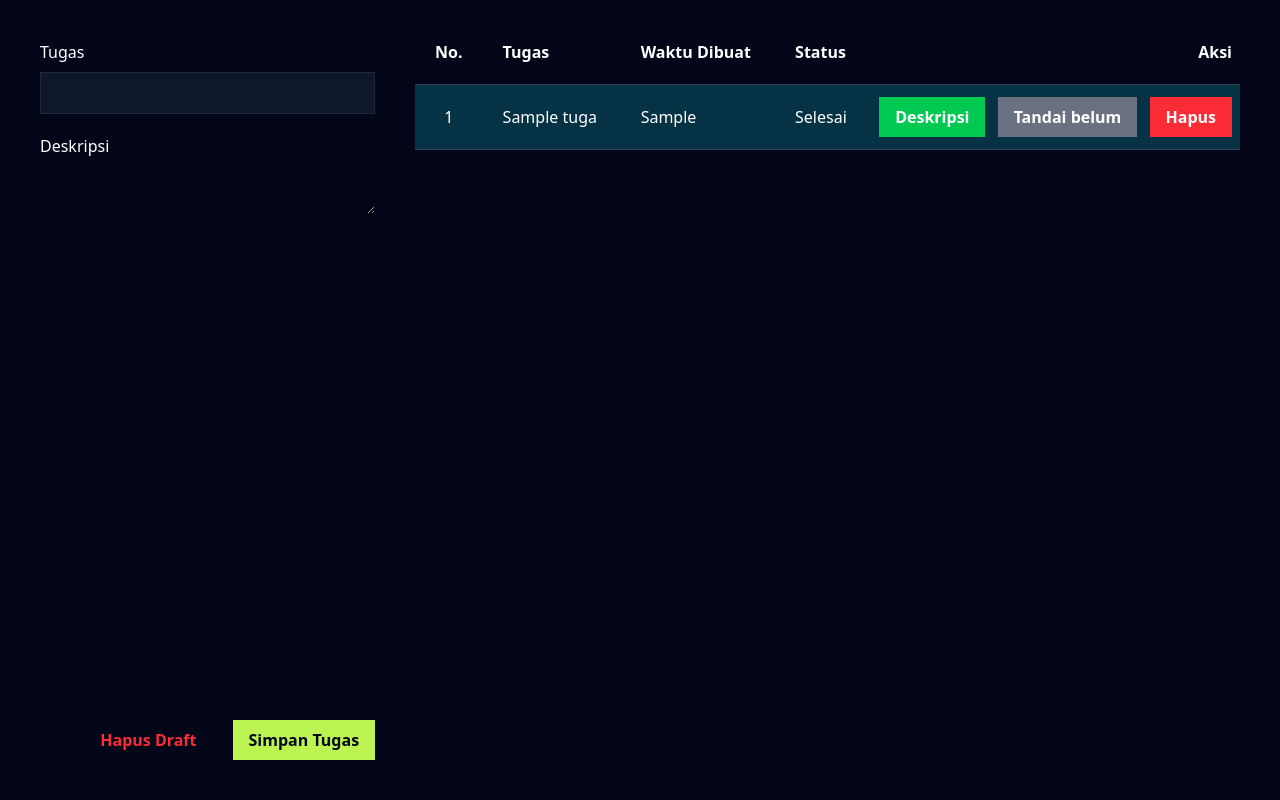
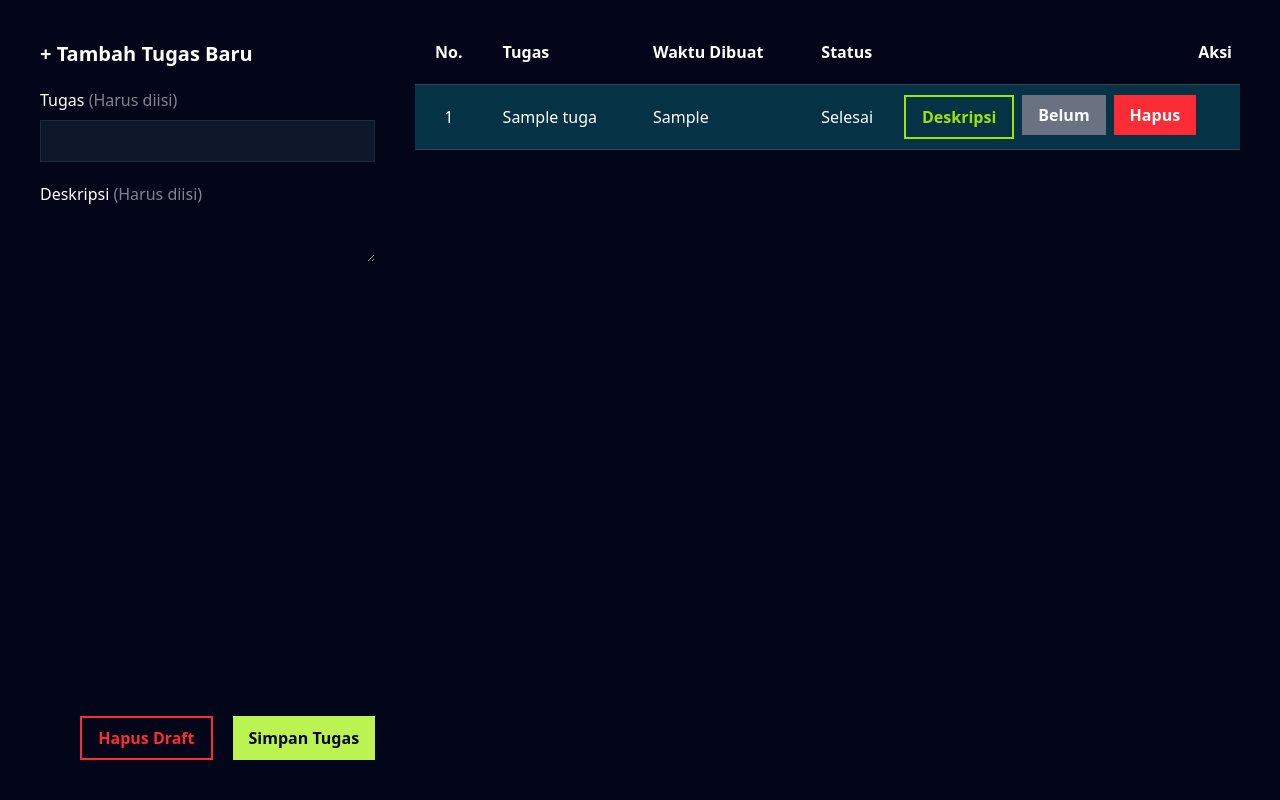
Before and after one commit to Erbitine7/task-tracker, a CodeIgniter 4 app: the page made by app/Views/home.php in a window 1280 px wide. Run offline with PHP 8.4 and a stand-in for CodeIgniter, Linux system fonts and the light colour scheme; the template is opened without the code that fills it: most values are stand-ins (such as "Sample title", 1, 10 or a date in 2020); data that the repository does not hold is empty; some libraries are stand-ins or nearby versions.

Commit message:
Input form fields are now mandatory, Adjusted styling

```diff
--- a/app/Views/home.php
+++ b/app/Views/home.php
@@ -20,16 +20,18 @@
 </head>
 <body class="bg-slate-950 text-white flex flex-row justify-between">
     <form action="<?= base_url('create') ?>" method="POST" class="w-1/3 h-screen p-10 flex flex-col sticky top-0">
+        <?= csrf_field() ?>
+        <h1 class="text-xl font-bold mb-5">+ Tambah Tugas Baru</h1>
         <div class="mb-5">
-            <label for="tugas" class="block mb-2 text-md font-medium">Tugas</label>
-            <input type="text" id="tugas" name="tugas" onchange="saveDraft()" class="w-full p-2 border bg-slate-900 border-gray-800 focus:outline-none focus:ring-2">
+            <label for="tugas" class="block mb-2 text-md font-medium">Tugas <span class="opacity-50">(Harus diisi)</span></label>
+            <input required type="text" id="tugas" name="tugas" onchange="saveDraft()" class="w-full p-2 border bg-slate-900 border-gray-800 focus:outline-none focus:ring-2">
         </div>
         <div class="mb-5 grow flex flex-col">
-            <label for="deskripsi" class="block mb-2 text-md font-medium">Deskripsi</label>
-            <textarea id="deskripsi" name="deskripsi" onchange="saveDraft()"></textarea>
+            <label for="deskripsi" class="block mb-2 text-md font-medium">Deskripsi <span class="opacity-50">(Harus diisi)</span></label>
+            <textarea required id="deskripsi" name="deskripsi" onchange="saveDraft()"></textarea>
         </div>
         <div class="flex justify-end gap-5">
-            <button type="reset" onclick="removeDraft()" class=" text-red-500 font-bold py-2 px-4 cursor-pointer">
+            <button type="reset" onclick="removeDraft()" class=" text-red-500 font-bold py-2 px-4 cursor-pointer border-red-500 border-2 hover:border-red-700 hover:text-red-700">
                 Hapus Draft
             </button>
             <button type="submit" class="bg-lime-300 hover:bg-lime-700 text-slate-950 font-bold py-2 px-4 cursor-pointer">
@@ -54,15 +56,15 @@
                 <td id="waktu_<?= $task ?>" class="p-5"><?= $t['waktu_dibuat'] ?></td>
                 <td id="status_<?= $task ?>" class="p-5"><?= $t['status'] == 0 ? 'Belum Selesai' : 'Selesai' ?></td>
                 <td class="pr-2 text-right">
-                    <div>
-                        <button onclick="toggleDescription(<?= $task ?>)" class="bg-green-500 hover:bg-green-600 text-white font-bold py-2 px-4 cursor-pointer">
+                    <div class="flex flex-row">
+                        <button onclick="toggleDescription(<?= $task ?>)" class="text-lime-400 border-lime-400 border-2 hover:text-lime-600 hover:border-lime-600 font-bold py-2 px-4 cursor-pointer">
                             Deskripsi
                         </button>
                         <form action="<?= base_url('update/' . $t['id']) ?>" method="post" class="inline">
                             <?= csrf_field() ?>
                             <input type="hidden" name="_method" value="PUT">
                             <button type="submit" class="mx-2 <?= $t['status'] == 0 ? 'bg-blue-500 hover:bg-blue-600' : 'bg-gray-500 hover:bg-gray-600' ?> text-white font-bold py-2 px-4 cursor-pointer">
-                                <?= $t['status'] == 0 ? 'Tandai selesai' : 'Tandai belum' ?>
+                                <?= $t['status'] == 0 ? 'Selesai' : 'Belum' ?>
                             </button>
                         </form>
                         <form action="<?= base_url('delete/' . $t['id']) ?>" method="post" class="inline">
--- a/public/css/output.css
+++ b/public/css/output.css
@@ -26,6 +26,9 @@
     --color-green-600: oklch(62.7% 0.194 149.214);
     --color-green-700: oklch(52.7% 0.154 150.069);
     --color-cyan-300: oklch(86.5% 0.127 207.078);
+    --color-cyan-400: oklch(78.9% 0.154 211.53);
+    --color-cyan-500: oklch(71.5% 0.143 215.221);
+    --color-cyan-600: oklch(60.9% 0.126 221.723);
     --color-cyan-700: oklch(52% 0.105 223.128);
     --color-cyan-800: oklch(45% 0.085 224.283);
     --color-cyan-900: oklch(39.8% 0.07 227.392);
@@ -50,6 +53,8 @@
     --spacing: 0.25rem;
     --text-sm: 0.875rem;
     --text-sm--line-height: calc(1.25 / 0.875);
+    --text-xl: 1.25rem;
+    --text-xl--line-height: calc(1.75 / 1.25);
     --text-2xl: 1.5rem;
     --text-2xl--line-height: calc(2 / 1.5);
     --font-weight-medium: 500;
@@ -496,6 +501,14 @@
     border-style: var(--tw-border-style);
     border-width: 1px;
   }
+  .border-2 {
+    border-style: var(--tw-border-style);
+    border-width: 2px;
+  }
+  .border-4 {
+    border-style: var(--tw-border-style);
+    border-width: 4px;
+  }
   .border-5 {
     border-style: var(--tw-border-style);
     border-width: 5px;
@@ -532,6 +545,12 @@
   .border-gray-950 {
     border-color: var(--color-gray-950);
   }
+  .border-lime-400 {
+    border-color: var(--color-lime-400);
+  }
+  .border-red-500 {
+    border-color: var(--color-red-500);
+  }
   .border-slate-700 {
     border-color: var(--color-slate-700);
   }
@@ -552,6 +571,9 @@
   }
   .bg-cyan-300 {
     background-color: var(--color-cyan-300);
+  }
+  .bg-cyan-500 {
+    background-color: var(--color-cyan-500);
   }
   .bg-cyan-700 {
     background-color: var(--color-cyan-700);
@@ -690,6 +712,10 @@
     font-size: var(--text-sm);
     line-height: var(--tw-leading, var(--text-sm--line-height));
   }
+  .text-xl {
+    font-size: var(--text-xl);
+    line-height: var(--tw-leading, var(--text-xl--line-height));
+  }
   .font-bold {
     --tw-font-weight: var(--font-weight-bold);
     font-weight: var(--font-weight-bold);
@@ -700,6 +726,9 @@
   }
   .text-blue-500 {
     color: var(--color-blue-500);
+  }
+  .text-lime-400 {
+    color: var(--color-lime-400);
   }
   .text-red-400 {
     color: var(--color-red-400);
@@ -806,6 +835,20 @@
     -webkit-user-select: all;
     user-select: all;
   }
+  .hover\:border-lime-600 {
+    &:hover {
+      @media (hover: hover) {
+        border-color: var(--color-lime-600);
+      }
+    }
+  }
+  .hover\:border-red-700 {
+    &:hover {
+      @media (hover: hover) {
+        border-color: var(--color-red-700);
+      }
+    }
+  }
   .hover\:bg-blue-600 {
     &:hover {
       @media (hover: hover) {
@@ -817,6 +860,20 @@
     &:hover {
       @media (hover: hover) {
         background-color: var(--color-blue-700);
+      }
+    }
+  }
+  .hover\:bg-cyan-400 {
+    &:hover {
+      @media (hover: hover) {
+        background-color: var(--color-cyan-400);
+      }
+    }
+  }
+  .hover\:bg-cyan-600 {
+    &:hover {
+      @media (hover: hover) {
+        background-color: var(--color-cyan-600);
       }
     }
   }
@@ -855,10 +912,38 @@
       }
     }
   }
+  .hover\:bg-red-500 {
+    &:hover {
+      @media (hover: hover) {
+        background-color: var(--color-red-500);
+      }
+    }
+  }
   .hover\:bg-red-700 {
     &:hover {
       @media (hover: hover) {
         background-color: var(--color-red-700);
+      }
+    }
+  }
+  .hover\:text-lime-600 {
+    &:hover {
+      @media (hover: hover) {
+        color: var(--color-lime-600);
+      }
+    }
+  }
+  .hover\:text-red-700 {
+    &:hover {
+      @media (hover: hover) {
+        color: var(--color-red-700);
+      }
+    }
+  }
+  .hover\:text-white {
+    &:hover {
+      @media (hover: hover) {
+        color: var(--color-white);
       }
     }
   }
--- a/public/js/scripts.js
+++ b/public/js/scripts.js
@@ -6,6 +6,9 @@ tinymce.init({
   selector: '#deskripsi',
   license_key: 'gpl',
   setup: (editor) => {
+    editor.on('keyup', () => {
+      editor.save();
+    });
     editor.on('keyup', () => {
       saveDraft();
     });
```
